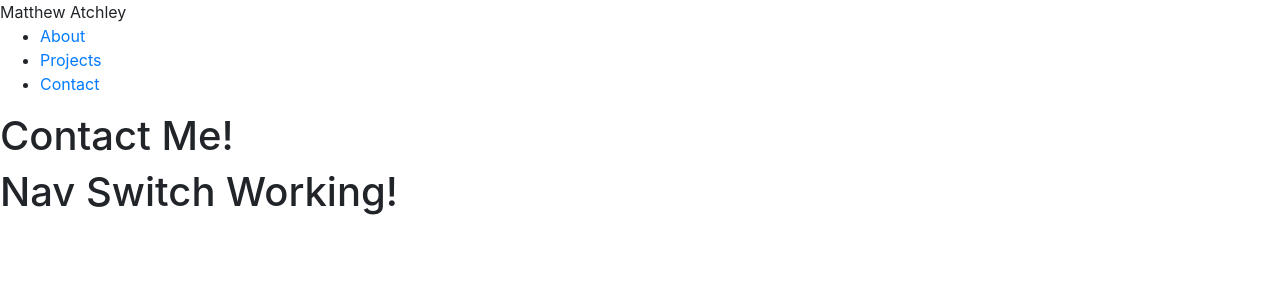
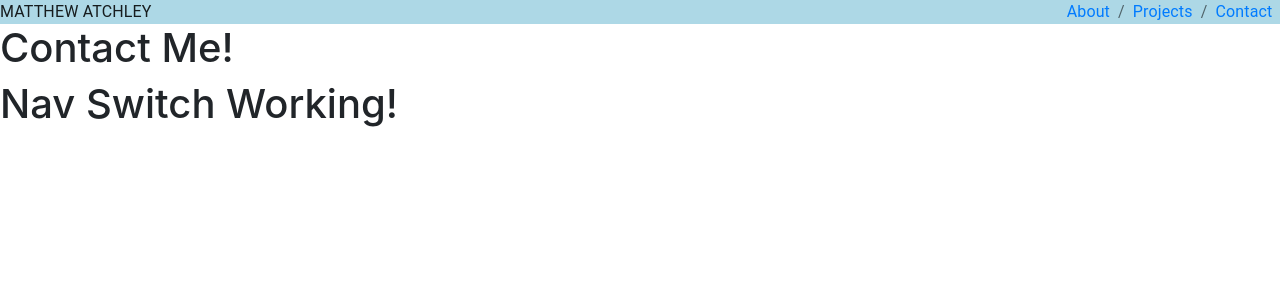
Before and after one commit to mattchley/react-portfolio, a React (Create React App) app: page /contact in a window 1280 px wide. Shown: the top 300 px of the page. Built offline with nearby package versions, Linux system fonts and the light colour scheme.

Commit message:
NavBarBasicFormat

```diff
--- a/src/Components/Navbar.js
+++ b/src/Components/Navbar.js
@@ -1,33 +1,38 @@
 import React from 'react';
 import { BrowserRouter as Router, Switch, Route, Link } from "react-router-dom";
+import Typography from '@material-ui/core/Typography';
+import Breadcrumbs from '@material-ui/core/Breadcrumbs';
+import Grid from '@material-ui/core/Grid';
+import Container from '@material-ui/core/Container';
 
 
 
 function NavBar() {
 
     return (
-        <div>
-            <nav>
-                <div>Matthew Atchley</div>
-
-                <div>
-                    <ul>
-                        <li id="aboutTab">
+        <nav style={{ backgroundColor: "lightblue" }}>
+            <Container  disableGutters='false'>
+                <Grid container spacing={12}>
+                    <Grid item xs={12} sm={10}>
+                        <Typography color="textPrimary"> MATTHEW ATCHLEY</Typography>
+                    </Grid>
+                    <Grid item xs={12} sm={2}>
+                        <Breadcrumbs aria-label="breadcrumb">
                             <Link
                                 className="link" to="/"
-                            > About </Link></li>
-                        <li id="projectsTab">
+                            > About </Link>
                             <Link
                                 className="link" to="/projects"
-                            > Projects </Link></li>
-                        <li id="resumeTab">
+                            > Projects </Link>
                             <Link
                                 className="link" to="/contact"
-                            > Contact </Link></li>
-                    </ul>
-                </div>
-            </nav>
-        </div>
+                            > Contact </Link>
+                        </Breadcrumbs>
+                    </Grid>
+
+                </Grid>
+            </Container>
+        </nav>
     )
 }
 
```
